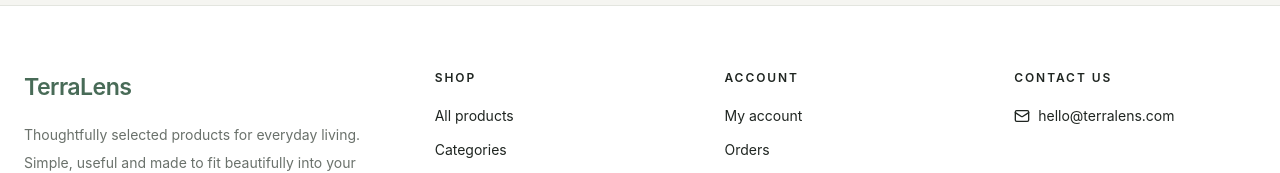
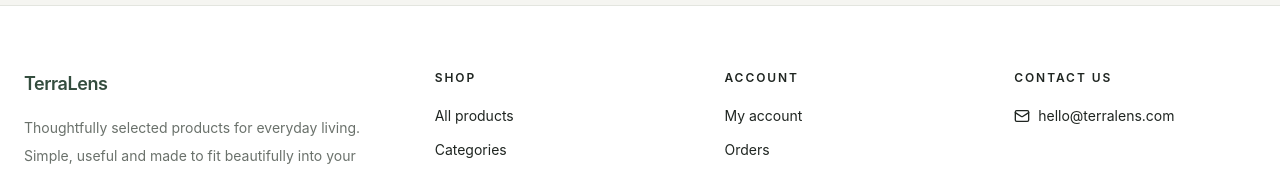
Before and after one commit to Anas1125/E-Commerce, a React (Vite) app in the folder frontend/: page / in a window 1280 px wide. Shown: the part 2437-2610 px from the top of the page. Built offline with nearby package versions, Linux system fonts and the light colour scheme; no server answers.

Commit message:
fixed brand text and added text in footer

```diff
--- a/frontend/src/components/Footer.jsx
+++ b/frontend/src/components/Footer.jsx
@@ -75,7 +75,10 @@ function Footer() {
           <div>
             <BrandMark
               logoType="footer"
-              imageClassName="h-10 max-w-44 object-contain"
+              alwaysShowName
+              className="gap-2"
+              imageClassName="h-8 max-w-40 object-contain"
+              nameClassName="text-base font-semibold tracking-tight text-[#344D3E] sm:text-lg"
             />
 
             <p className="mt-4 max-w-sm text-sm leading-7 text-[#6A716B]">
```
Also changed, not shown: 1 other file (tests, documents, lock files or other folders).
